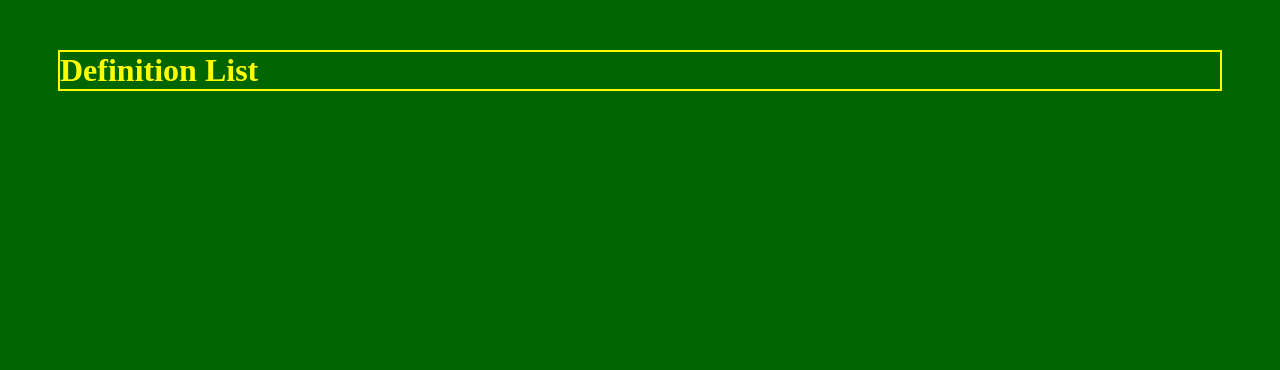
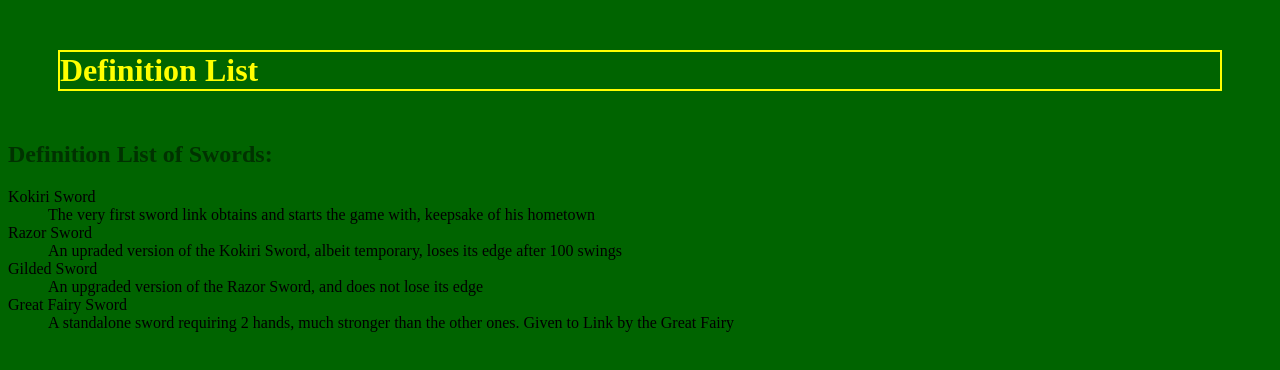
Before and after one commit to Rovax/html-practice, a plain HTML site: page definition-list/index.html in a window 1280 px wide. Drawn offline with Linux system fonts and the light colour scheme.

Commit message:
Added definition list

```diff
--- a/definition-list/index.html
+++ b/definition-list/index.html
@@ -42,7 +42,7 @@
 
 			a:hover {
 
-				color: rgb(150, 150, 0);
+				color: rgb(255, 255, 0);
 			}
 
 		</style>
@@ -52,7 +52,19 @@
 	<body>
 
 		<h1 id="title">Definition List</h1>
-
+		<div>
+			<h2>Definition List of Swords:</h2>
+			<dl>
+				<dt>Kokiri Sword</dt>
+					<dd>The very first sword link obtains and starts the game with, keepsake of his hometown</dd>
+				<dt>Razor Sword</dt>
+					<dd>An upraded version of the Kokiri Sword, albeit temporary, loses its edge after 100 swings</dd>
+				<dt>Gilded Sword</dt>
+					<dd>An upgraded version of the Razor Sword, and does not lose its edge</dd>
+				<dt>Great Fairy Sword</dt>
+					<dd>A standalone sword requiring 2 hands, much stronger than the other ones. Given to Link by the Great Fairy</dd>
+			</dl>
+		</div>
 
 	</body>
 </html>
```
Also changed, not shown: index.html (+1 -1 lines), ordered-list/index.html (+1 -1 lines), unordered-list/index.html (+1 -1 lines).
